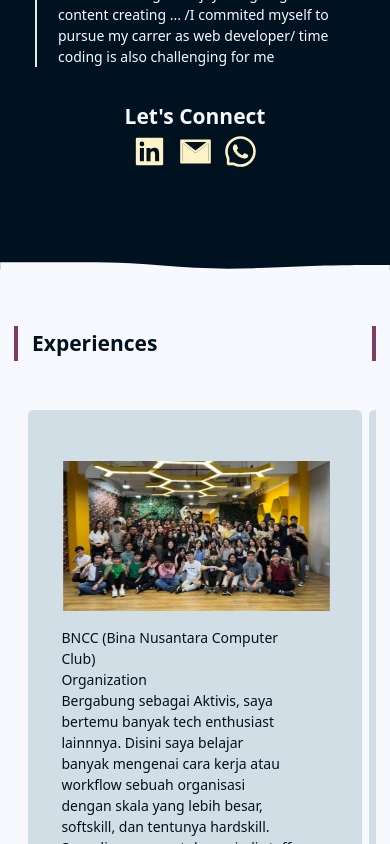
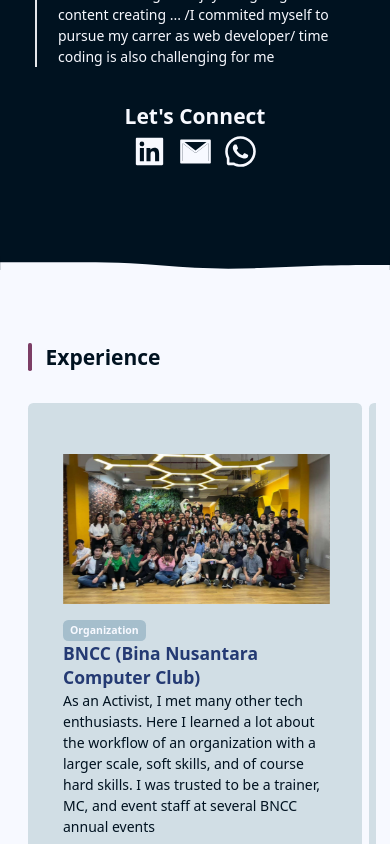
Before and after one commit to averine08/about-ave, a React (Vite) app: page / in a window 390 px wide. Shown: the part 580-1424 px from the top of the page. Built offline with nearby package versions, Linux system fonts and the light colour scheme; some icons are missing; the HTML template or start-up script is replaced by a standard one.

Commit message:
update and styling CarouselItemIMG2

```diff
--- a/src/components/Achievement.jsx
+++ b/src/components/Achievement.jsx
@@ -27,7 +27,7 @@ const Achievement = () => {
     {
       title : 'BNCC (Bina Nusantara Computer Club)',
       type : 'Organization',
-      description : 'Bergabung sebagai Aktivis, saya bertemu banyak tech enthusiast lainnnya. Disini saya belajar banyak mengenai cara kerja atau workflow sebuah organisasi dengan skala yang lebih besar, softskill, dan tentunya hardskill. Saya dipercaya untuk menjadi staff event dan juga MC pada beberapa event tahunan BNCC' ,
+      description : 'As an Activist, I met many other tech enthusiasts. Here I learned a lot about the workflow of an organization with a larger scale, soft skills, and of course hard skills. I was trusted to be a trainer, MC, and event staff at several BNCC annual events' ,
       images : [
         '../slide-show/1_1.svg',
         '../slide-show/1_2.svg',
@@ -38,7 +38,7 @@ const Achievement = () => {
     {
       title : 'Binus FYP (First Year Program) 2026',
       type : 'Event',
-      description : 'Sebagai Freshmen Leader, saya sangat dilatih untuk adaptif terhadap kondisi yang tidak menentu. Selama 7 hari saya berkolaborasi bersama 4 Freshmen Leader lainnya untuk mendampingi 60+ Freshmen dalam kelas ABN02. ',
+      description : 'As a New Student Leader, I was highly trained to adapt to ambiguous circumtances. For 7 days I collaborated with 4 other New Student Leaders to assist 60+ new students in ABN02 class. ',
       images : [
         '../slide-show/2_1.svg',
         '../slide-show/2_2.svg',
@@ -50,7 +50,7 @@ const Achievement = () => {
     {
       title : 'Team Promotion Binus University',
       type : 'Part Time',
-      description: 'Saya bekerja di bagian Content Creator yang bertugas untuk mempromosikan Binus University melalui content Instagram dan Tiktok dengan target market lulusan SMA yang seda mencari universitas. Selain itu saya juga dipercaya untuk membuat video promosi kolaborasi Binus X Rencanamu',
+      description: 'As a member of the Content Creator Team, it is my responsibility to create videos for Instagram and Tiktok that promote Binus University to prospective college students in the high school graduates target audience. Additionally, I received a request to make a marketing video for the collaboration between Binus and Rencanamu.',
       images : [
         '../slide-show/3_1.svg',
         '../slide-show/3_2.svg',
@@ -60,7 +60,7 @@ const Achievement = () => {
     {
       title : 'OSIS/PPSK SMA XAVERIUS 1',
       type : 'Organization',
-      description: 'Sebagai Sekretaris Bidang 9 yang mengurus mengenai teknologi, saya bersama 1 partner saya mengelola instagram OSIS/PPSK dan bertugas membuat poster untuk setiap event OSIS/PPSK. Adapun 2 program kerja baru yang terlaksana di tahun kepengurusan saya yaitu Workshop Inovasi Game dan FORXA',
+      description: 'As the Executive Secretary of Field 9 who takes care of technology, my partner and I manage the OSIS/PPSK Instagram and are in charge of making posters for every OSIS/PPSK event. The 2 new events that have been held in my year are the Workshop Inovasi Game and FORXA.',
       images : [
         '../slide-show/4_1.svg',
         '../slide-show/4_2.svg',
@@ -95,7 +95,10 @@ const Achievement = () => {
   return (
     <>
     <div name="achievement" className=' flex w-full h-fit py-16 px-4 flex-col'> {/**/}
-    <h1 className='text-2xl font-bold border-x-4 border-x-ungu p-1 px-4 mb-10 text-biru'>Experiences</h1>
+    <div className='my-5 flex flex-row sm:px-4 space-x-4 lg:px-36 justify-start'>
+        <div className='rounded-sm bg-ungu w-1'></div>
+        <h1 className='text-2xl font-bold text-biru'>Experience</h1>
+      </div>
       <div className='w-full h-fit sm:inline-flex sm:space-x-2 sm:p-4 sm:overflow-x-scroll  sm:snap-mandatory  sm:self-center sm:snap-x lg:flex lg:flex-wrap lg:justify-center lg:space-x-0 lg:space-y-5 lg:overflow-visible'>
         {achievements.map((achievement, index) => (
           <CarouselItemIMG2 achievement={achievement} key={index} />
--- a/src/components/CarouselItemIMG2.jsx
+++ b/src/components/CarouselItemIMG2.jsx
@@ -34,14 +34,14 @@ const CarouselItemIMG2 = ({achievement}) => {
 
   return (
 
-    <div className='rounded-md bg-biru-light_50 sm:py-10 lg:py-6 sm:min-w-[100%] flex sm:flex-col lg:flex-row items-center self-center sm:min-h-[650px] md:h-[500px] lg:min-h-[300px] lg:min-w-[80%] xl:w-1/4 sm:w-[300px]'> {/* jadi da rata  pas min-w diganti jadi 90% taidnya 100*/}
-      <div className='flex justify-center items-center w-full lg:w-[900px] group md:h-[700px] lg:h-[300px] sm:min-h-fit sm:snap-center '>
+    <div className='rounded-md bg-biru-light_50 sm:py-10 lg:py-6 sm:min-w-[100%] flex sm:flex-col lg:flex-row items-center self-center sm:min-h-[680px] md:h-[500px] lg:min-h-[300px] lg:min-w-[75%] xl:w-1/4 sm:w-[300px]'> {/* jadi da rata  pas min-w diganti jadi 90% taidnya 100*/}
+      <div className='flex justify-center items-center w-full lg:w-[900px] group md:h-[700px] lg:h-[200px] sm:min-h-fit sm:snap-center'>
           <div className=' cursor-pointer opacity-25 group-hover:opacity-100 duration-200' onClick={prevSlide}>
             {/*className=' absolute top-[50%]  -translate-x-[-100%] translate-y-[-50%] left-5 text-2xl rounded-full p-2 bg-black/20 text-white cursor-pointer' */}
             <box-icon name="chevron-left-square" type="solid" color="#001220" ></box-icon>
           </div>
           <div style={{ backgroundImage: `url(${achievement.images[currentIndex]})`}}
-                className=" sm:w-[80%] bg-contain bg-no-repeat bg-center duration-500 lg:w-[80%] md:h-full sm:h-52 rounded-md "
+                className=" sm:w-[80%] bg-contain bg-no-repeat bg-center duration-500 lg:w-[80%] md:min-h-[300px] sm:h-52 "
 
 
               > {/*  min-h-[400px]*/}
@@ -52,9 +52,9 @@ const CarouselItemIMG2 = ({achievement}) => {
             <box-icon name="chevron-right-square" type="solid" size="sm" color="#001220"></box-icon>
           </div>
         </div>
-        <div className='sm:w-[80%] lg:w-[80%] md:w-[80%] h-fit pr-10 bg-biru-light_50 font-normal'>
-          <h2>{achievement.title}</h2>
-          <p>{achievement.type}</p>
+        <div className='sm:w-[100%] sm:pl-10 lg:w-[80%] lg:pl-0 h-fit pr-10 bg-biru-light_50 font-normal'>
+          <p className='p-1 px-2 bg-biru-light/100 text-xs font-semibold text-putih w-fit rounded-md'>{achievement.type}</p>
+          <h1 className='text-biru-pastel font-bold text-xl '>{achievement.title}</h1>
           <p>{achievement.description}</p>
 
         </div>
--- a/src/components/Home.jsx
+++ b/src/components/Home.jsx
@@ -31,9 +31,9 @@ const Home = () => {
                     <div className="flex flex-col w-fit space-y-1 sm:w-full sm:items-center sm:p-10 lg:w-fit">
                         <h1 className="text-2xl font-bold text-putih">{"Let's Connect"}</h1>
                         <div className="flex sm:w-full space-x-3 justify-center lg:justify-start">
-                            <AiFillLinkedin size={35} onClick={redirectLinkedIn} className="cursor-pointer" color="#fef3c7"/>
-                            <AiTwotoneMail size={35} onClick={redirectEmail} className="cursor-pointer" color="#fef3c7" />
-                            <AiOutlineWhatsApp  size={35} onClick={redirectWA} className="cursor-pointer" color="#fef3c7"/>
+                            <AiFillLinkedin size={35} onClick={redirectLinkedIn} className="cursor-pointer hover:transition-transform hover:scale-125 duration-500 " color="#F7F9FF"/>
+                            <AiTwotoneMail size={35} onClick={redirectEmail} className="cursor-pointer hover:transition-transform hover:scale-125 duration-500 " color="#F7F9FF" />
+                            <AiOutlineWhatsApp  size={35} onClick={redirectWA} className="cursor-pointer hover:transition-transform hover:scale-125 duration-500 " color="#F7F9FF"/>
 
 
                         </div>
--- a/src/components/TechStack.jsx
+++ b/src/components/TechStack.jsx
@@ -4,7 +4,10 @@ const TechStack = () => {
   return (
 
     <div name="techstack" className='flex w-full h-fit lg:p-20 sm:p-4 flex-col items-center'>
-        <h1 className='text-2xl font-bold border-x-4 border-x-ungu p-1 px-4 mb-10 text-biru'>Language & Tools I have used</h1>
+      <div className='mb-10 self-start flex flex-row sm:px-4 space-x-4 lg:px-20'>
+        <div className='rounded-sm bg-ungu w-1'></div>
+        <h1 className='text-2xl font-bold text-biru'>Language & Tools I have used</h1>
+      </div>
         <div className='flex flex-wrap justify-center p-6 md:w-[70%] sm:w-[90%] sm:p-4  bg-biru-light_50 items-center rounded-md'>
             <img src="../tech-stack/c.png" alt="C" className='md:max-w-[80px] sm:max-w-[60px] h-fit p-2'/>
             <img src="../tech-stack/java.png" alt="Java" className='md:max-w-[80px]  sm:max-w-[60px] h-fit p-2' />
--- a/tailwind.config.js
+++ b/tailwind.config.js
@@ -30,6 +30,7 @@ export default {
         'biru': {
           light: '#A5BECC',
           light_50 : '#D1DEE5',
+          pastel : "#243A73",
           DEFAULT: '#001220',
         },
         'ungu': {
```
